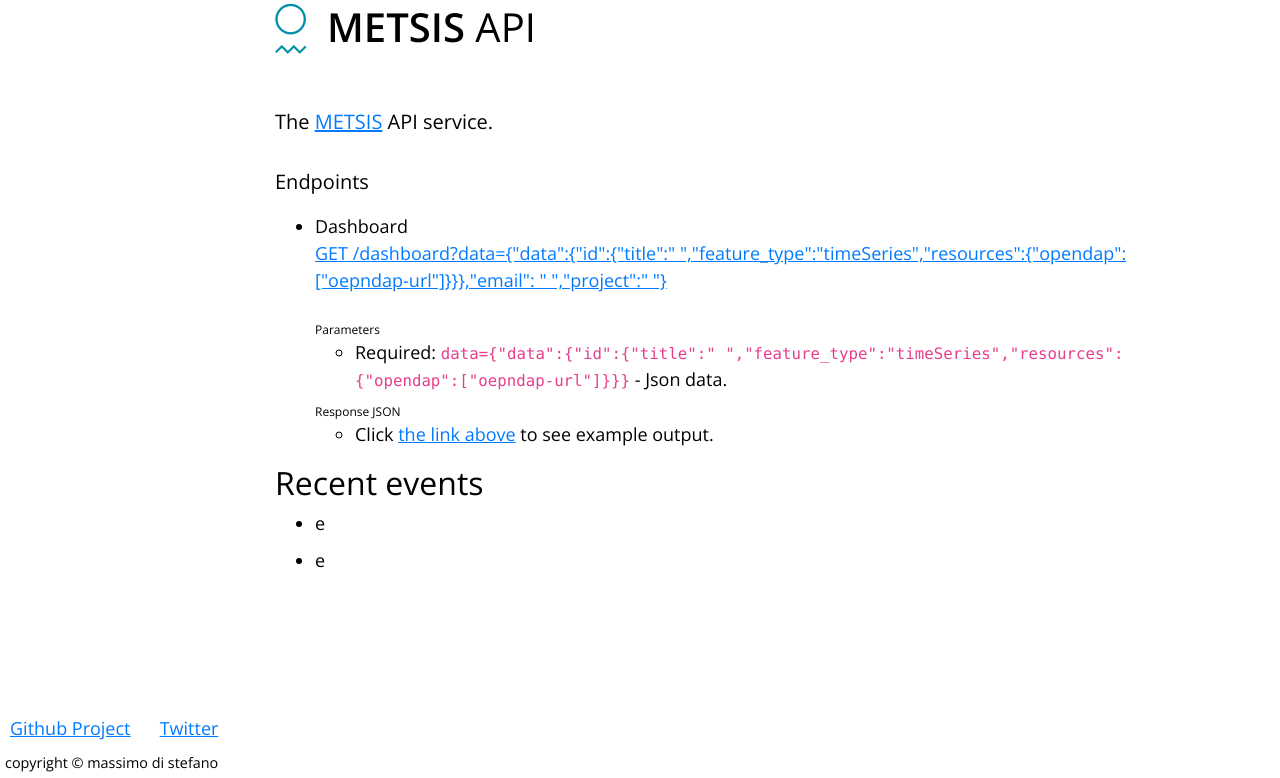
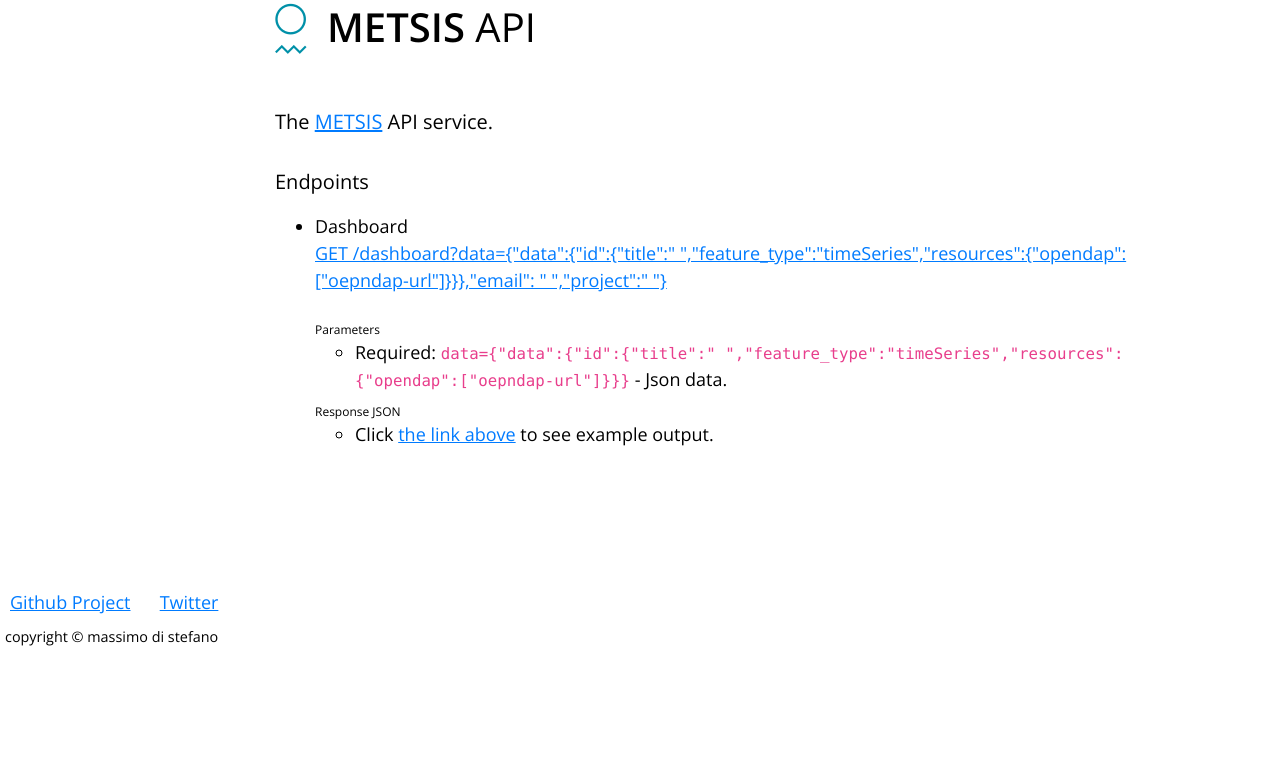
Before and after one commit to epifanio/pybasket_services, a FastAPI app: page / in a window 1280 px wide. Shown: the part 22-800 px from the top of the page. Run offline with FastAPI, Linux system fonts and the light colour scheme; some libraries are stand-ins or nearby versions.

Commit message:
cleaning index html for wms viewer

```diff
--- a/apps/pybasket_api/templates/home/index.html
+++ b/apps/pybasket_api/templates/home/index.html
@@ -11,7 +11,7 @@
     <br>
     <br>
     <p class="lead">
-        The <a href="http://127.0.0.1:9000/docs">METSIS</a> API service.<br>
+        The <a href="https://metsis.metsis-api.met.no/docs">METSIS</a> API service.<br>
         <br>
         <strong>Endpoints</strong>
     <ul>
@@ -39,18 +39,6 @@
         </li>
     </ul>
     </p>
-
-    {% if events %}
-    <div>
-        <h2>Recent events</h2>
-        <ul>
-            {% for e in events %}
-            <li> e </li>
-            {% endfor %}
-        </ul>
-    </div>
-    {% endif %}
-
     </div>
 
 {% endblock %}
```
